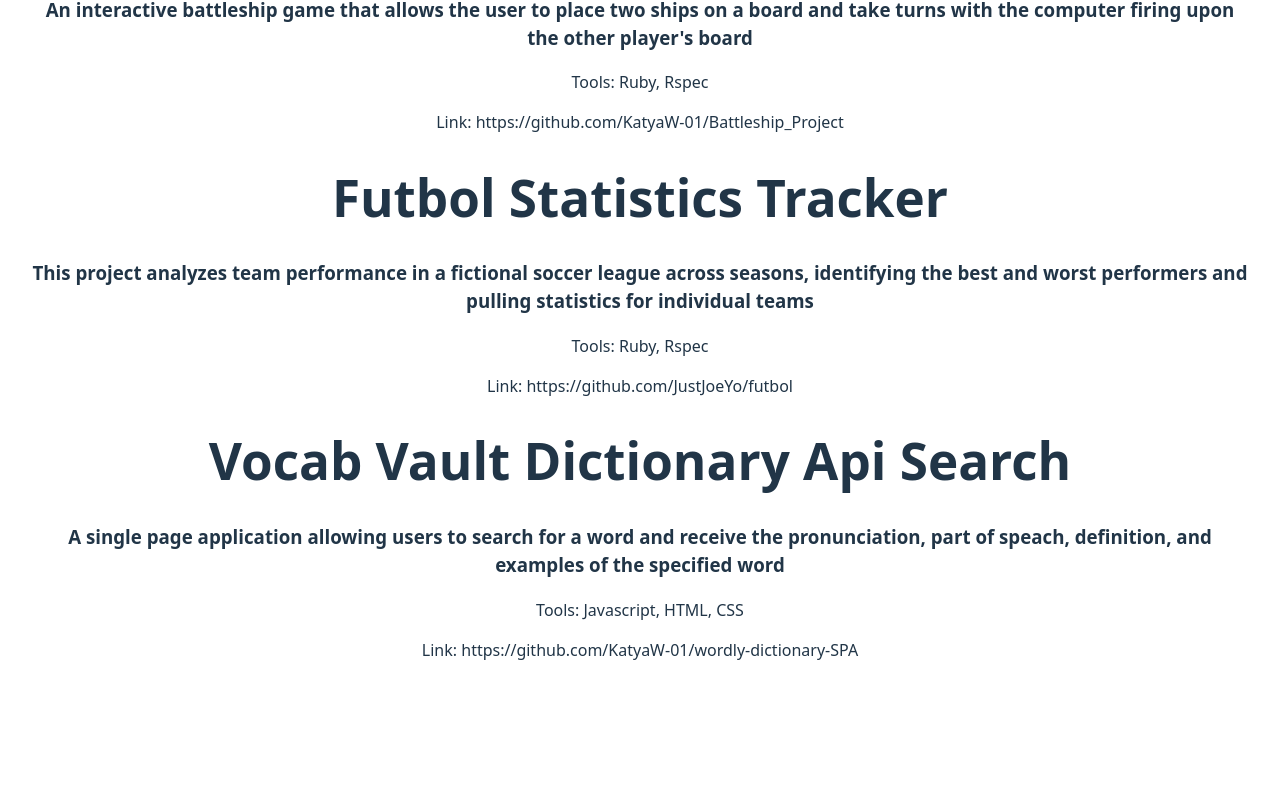
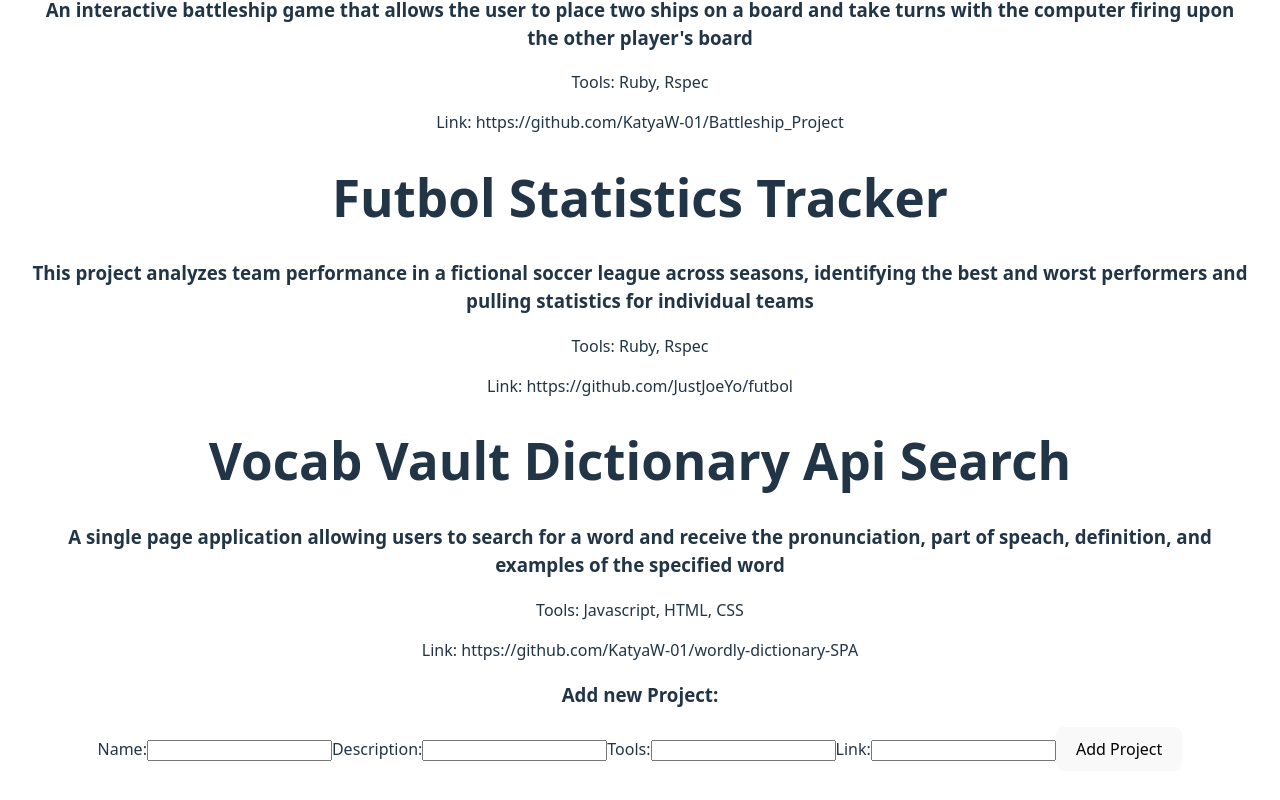
Before and after one commit to KatyaW-01/react-portfolio, a React (Vite) app: page / in a window 1280 px wide. Shown: the part 252-1052 px from the top of the page. Before the commit the page ends 962 px from the top, so only its background shows below. Built offline with nearby package versions, Linux system fonts and the light colour scheme.

Commit message:
Create form for adding a new project

```diff
--- a/src/App.jsx
+++ b/src/App.jsx
@@ -1,5 +1,6 @@
 import { useState } from 'react'
 import ProjectList from './components/ProjectList'
+import AddProject from './components/AddProject'
 
 import './App.css'
 const projects = [
@@ -32,6 +33,8 @@ function App() {
     <div>
       <h1>Portfolio</h1>
       <ProjectList projects={projects}/>
+      <h3>Add new Project:</h3>
+      <AddProject />
     </div>
   )
 }
--- a/src/components/AddProject.jsx
+++ b/src/components/AddProject.jsx
@@ -0,0 +1,23 @@
+import React from "react"
+
+const AddProject = () => {
+  return (
+    <form>
+      <label>Name:</label>
+      <input type="text" name="name" required />
+
+      <label>Description:</label>
+      <input type="text" name="description" required />
+
+      <label>Tools:</label>
+      <input type="text" name="tools" required />
+
+      <label>Link:</label>
+      <input type="link" name="link" required />
+
+      <button type="submit">Add Project</button>
+    </form>
+  )
+}
+
+export default AddProject
```
